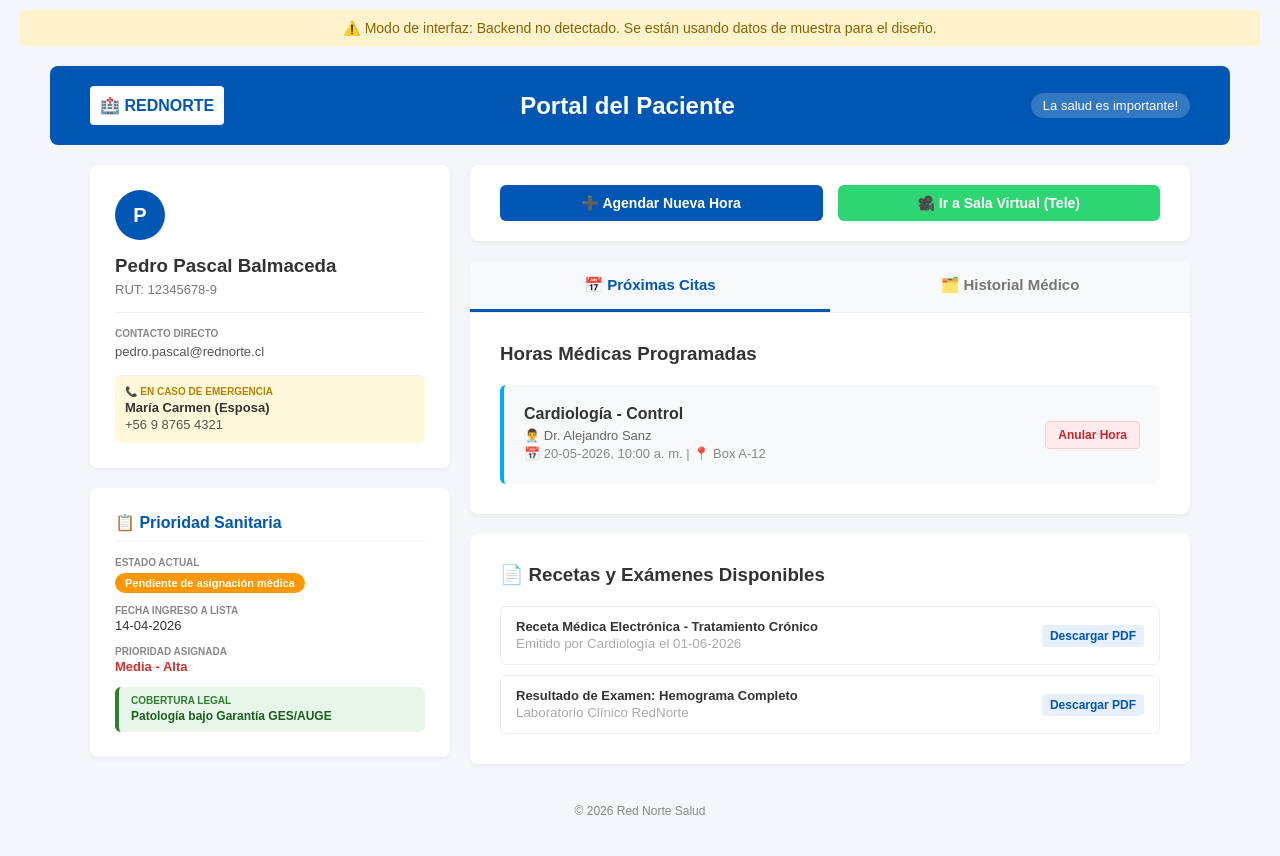
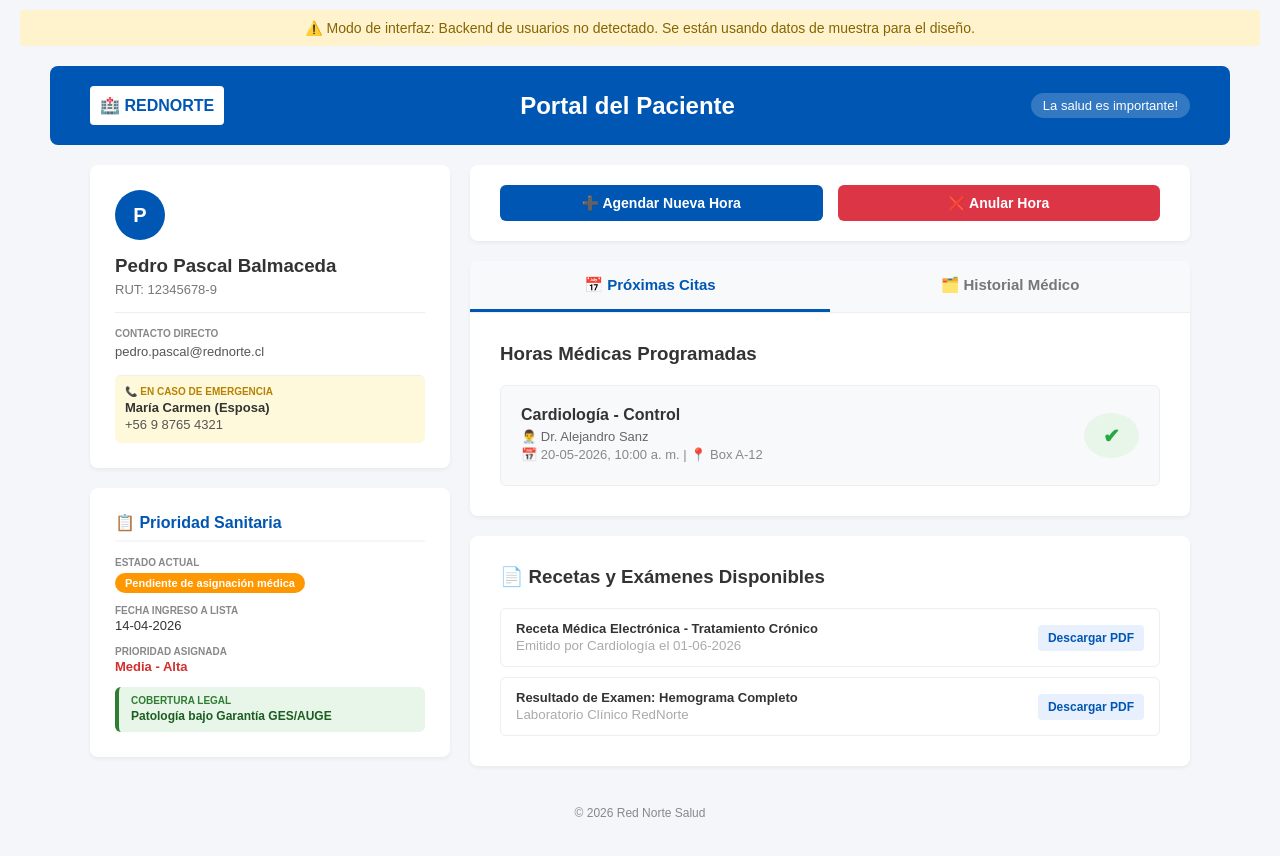
Before and after one commit to DoomedPlayer/RedNorte-Front, a React (Create React App) app: page / in a window 1280 px wide. Shown: the top 856 px of the page. Built offline with nearby package versions, Linux system fonts and the light colour scheme; no server answers.

Commit message:
ActualizacionFinalDashboard

```diff
--- a/src/views/DashboardView.jsx
+++ b/src/views/DashboardView.jsx
@@ -8,36 +8,59 @@ export default function DashboardView() {
     // Estados de la interfaz
     const [isModalOpen, setIsModalOpen] = useState(false);
     const [citaAnulada, setCitaAnulada] = useState(false);
-
-    // ESTADO DE PESTAÑAS: Controla si vemos las citas futuras o el historial
     const [activeTab, setActiveTab] = useState('proximas');
 
     const handleAgendarHora = () => {
         setIsModalOpen(true);
     };
 
-    const handleConfirmarReserva = (datosReserva) => {
+    // Conexión real al API Gateway -> Waitlist-Service
+    const handleConfirmarReserva = async (datosReserva) => {
         const payloadBackend = {
             rutPaciente: patient?.rut || '12345678-9',
             idEspecialidad: datosReserva.idEspecialidad,
             tipoAtencion: datosReserva.tipoAtencion
         };
 
-        console.log("Simulando envío al backend (Spring Boot):", payloadBackend);
-        alert("¡Su solicitud ha sido ingresada exitosamente a la lista de espera de RedNorte!");
-        setIsModalOpen(false);
+        try {
+            const response = await fetch('http://localhost:8080/api/espera/registrar', {
+                method: 'POST',
+                headers: {
+                    'Content-Type': 'application/json',
+                },
+                body: JSON.stringify(payloadBackend)
+            });
+
+            if (response.ok) {
+                const data = await response.json();
+                console.log("Guardado en BD:", data);
+                alert(`¡Éxito! Su solicitud fue ingresada a la lista de espera.\nPrioridad asignada: Nivel ${data.nivelPrioridad}`);
+                setIsModalOpen(false);
+            } else {
+                alert("Hubo un problema al registrar la solicitud en el servidor.");
+            }
+        } catch (err) {
+            console.error("Error de conexión:", err);
+            alert("No se pudo conectar con el servidor.");
+        }
     };
 
+    // Lógica para anular la hora desde el botón principal
     const handleAnularHora = (idCita) => {
-        const confirmar = window.confirm(`¿Está seguro de que desea anular la cita médica N° ${idCita}?`);
+        if (citaAnulada) {
+            alert("Esta cita ya se encuentra anulada.");
+            return;
+        }
+
+        const confirmar = window.confirm(`¿Está seguro de que desea anular su próxima cita médica?`);
         if (confirmar) {
             setCitaAnulada(true);
             alert("La cita ha sido liberada exitosamente.");
         }
     };
 
-    const handleTelemedicina = () => {
-        alert("Redirigiendo a la sala virtual de Fonendo / Teams institucional...");
+    const handleDescargarPDF = (nombreDoc) => {
+        alert(`Generando documento seguro: ${nombreDoc}...\nLa descarga comenzará en breve.`);
     };
 
     if (loading) {
@@ -53,7 +76,7 @@ export default function DashboardView() {
 
             {error && (
                 <div style={{ backgroundColor: '#fff3cd', color: '#856404', padding: '10px', textAlign: 'center', marginBottom: '15px', borderRadius: '4px', fontSize: '14px' }}>
-                    ⚠️ Modo de interfaz: Backend no detectado. Se están usando datos de muestra para el diseño.
+                    ⚠️ Modo de interfaz: Backend de usuarios no detectado. Se están usando datos de muestra para el diseño.
                 </div>
             )}
 
@@ -119,23 +142,36 @@ export default function DashboardView() {
                     </div>
                 </div>
 
-                {/* COLUMNA DERECHA: ACCIONES, CITAS Y DOCUMENTOS */}
+                {/* COLUMNA DERECHA: ACCIONES Y PESTAÑAS */}
                 <div style={{ display: 'flex', flexDirection: 'column', gap: '20px' }}>
 
-                    {/* Botones de acción rápida */}
+                    {/* BOTONERA ACCIONES RÁPIDAS MODIFICADA */}
                     <div style={{ backgroundColor: 'white', borderRadius: '8px', padding: '20px 30px', boxShadow: '0 2px 4px rgba(0,0,0,0.05)', display: 'flex', gap: '15px', flexWrap: 'wrap' }}>
                         <button onClick={handleAgendarHora} style={{ backgroundColor: '#0056b3', color: 'white', border: 'none', padding: '10px 20px', borderRadius: '6px', cursor: 'pointer', fontWeight: 'bold', fontSize: '14px', flex: '1', minWidth: '150px' }}>
                             ➕ Agendar Nueva Hora
                         </button>
-                        <button onClick={handleTelemedicina} style={{ backgroundColor: '#2ed573', color: 'white', border: 'none', padding: '10px 20px', borderRadius: '6px', cursor: 'pointer', fontWeight: 'bold', fontSize: '14px', flex: '1', minWidth: '150px' }}>
-                            🎥 Ir a Sala Virtual (Tele)
+                        <button
+                            onClick={() => handleAnularHora(101)}
+                            style={{
+                                backgroundColor: citaAnulada ? '#f8f9fa' : '#dc3545',
+                                color: citaAnulada ? '#adb5bd' : 'white',
+                                border: citaAnulada ? '1px solid #dee2e6' : 'none',
+                                padding: '10px 20px',
+                                borderRadius: '6px',
+                                cursor: citaAnulada ? 'not-allowed' : 'pointer',
+                                fontWeight: 'bold',
+                                fontSize: '14px',
+                                flex: '1',
+                                minWidth: '150px',
+                                transition: '0.2s'
+                            }}
+                            disabled={citaAnulada}
+                        >
+                            ❌ Anular Hora
                         </button>
                     </div>
 
-                    {/* CONTENEDOR DE PESTAÑAS (TABS) PARA CITAS */}
                     <div style={{ backgroundColor: 'white', borderRadius: '8px', padding: '0', boxShadow: '0 2px 4px rgba(0,0,0,0.05)', overflow: 'hidden' }}>
-
-                        {/* Cabecera de las Pestañas */}
                         <div style={{ display: 'flex', borderBottom: '1px solid #eee', backgroundColor: '#f8f9fa' }}>
                             <button
                                 onClick={() => setActiveTab('proximas')}
@@ -151,53 +187,68 @@ export default function DashboardView() {
                             </button>
                         </div>
 
-                        {/* Contenido Dinámico de las Pestañas */}
                         <div style={{ padding: '30px' }}>
-
-                            {/* PESTAÑA: PRÓXIMAS CITAS */}
                             {activeTab === 'proximas' && (
                                 <div>
                                     <h3 style={{ margin: '0 0 20px 0', color: '#333' }}>Horas Médicas Programadas</h3>
-                                    <div style={{ backgroundColor: citaAnulada ? '#f5f5f5' : '#f8f9fa', borderRadius: '6px', padding: '20px', borderLeft: citaAnulada ? '4px solid #9e9e9e' : '4px solid #00a8ff', display: 'flex', justifyContent: 'space-between', alignItems: 'center', opacity: citaAnulada ? 0.6 : 1 }}>
+                                    <div style={{
+                                        backgroundColor: citaAnulada ? '#fcfcfc' : '#f8f9fa',
+                                        borderRadius: '6px',
+                                        padding: '20px',
+                                        borderLeft: citaAnulada ? '4px solid #dc3545' : '4px solid #28a745',
+                                        display: 'flex',
+                                        justifyContent: 'space-between',
+                                        alignItems: 'center',
+                                        opacity: citaAnulada ? 0.6 : 1,
+                                        border: '1px solid #eee'
+                                    }}>
                                         <div>
                                             <h4 style={{ margin: '0 0 5px 0', color: citaAnulada ? '#777' : '#333', textDecoration: citaAnulada ? 'line-through' : 'none' }}>Cardiología - Control</h4>
                                             <p style={{ margin: '3px 0', color: '#666', fontSize: '13px' }}>👨‍⚕️ Dr. Alejandro Sanz</p>
                                             <p style={{ margin: '3px 0', color: '#888', fontSize: '13px' }}>📅 20-05-2026, 10:00 a. m. | 📍 Box A-12</p>
-                                            {citaAnulada && <span style={{ color: '#d32f2f', fontSize: '12px', fontWeight: 'bold' }}>CITA ANULADA POR EL PACIENTE</span>}
+                                            {citaAnulada && <span style={{ color: '#dc3545', fontSize: '12px', fontWeight: 'bold' }}>CITA ANULADA</span>}
                                         </div>
-                                        {!citaAnulada && (
-                                            <button onClick={() => handleAnularHora(101)} style={{ backgroundColor: '#ffebee', color: '#c62828', border: '1px solid #ffcdd2', padding: '6px 12px', borderRadius: '4px', cursor: 'pointer', fontSize: '12px', fontWeight: 'bold' }}>
-                                                Anular Hora
-                                            </button>
-                                        )}
+
+                                        {/* INDICADOR VISUAL DINÁMICO */}
+                                        <div style={{
+                                            backgroundColor: citaAnulada ? '#f8d7da' : '#e8f5e9',
+                                            padding: '10px 15px',
+                                            borderRadius: '50%',
+                                            display: 'flex',
+                                            justifyContent: 'center',
+                                            alignItems: 'center',
+                                            width: '25px',
+                                            height: '25px'
+                                        }}>
+                                            {citaAnulada ? (
+                                                <span style={{ color: '#dc3545', fontSize: '20px', fontWeight: 'bold' }} title="Anulada">✖</span>
+                                            ) : (
+                                                <span style={{ color: '#28a745', fontSize: '20px', fontWeight: 'bold' }} title="Confirmada">✔</span>
+                                            )}
+                                        </div>
                                     </div>
                                 </div>
                             )}
 
-                            {/* PESTAÑA: HISTORIAL MÉDICO */}
                             {activeTab === 'historial' && (
                                 <div style={{ display: 'flex', flexDirection: 'column', gap: '15px' }}>
                                     <h3 style={{ margin: '0 0 10px 0', color: '#333' }}>Atenciones Anteriores</h3>
-
-                                    {/* Item de Historial: Realizada */}
-                                    <div style={{ backgroundColor: '#fcfcfc', borderRadius: '6px', padding: '15px', borderLeft: '4px solid #2e7d32', border: '1px solid #eee' }}>
+                                    <div style={{ backgroundColor: '#fcfcfc', borderRadius: '6px', padding: '15px', borderLeft: '4px solid #28a745', border: '1px solid #eee' }}>
                                         <div style={{ display: 'flex', justifyContent: 'space-between', alignItems: 'center' }}>
                                             <div>
                                                 <h4 style={{ margin: '0 0 5px 0', color: '#333', fontSize: '14px' }}>Medicina General - Evaluación</h4>
                                                 <p style={{ margin: '0', color: '#888', fontSize: '12px' }}>📅 05-02-2026 | Dra. Camila Rojas</p>
                                             </div>
-                                            <span style={{ backgroundColor: '#e8f5e9', color: '#2e7d32', padding: '4px 8px', borderRadius: '4px', fontSize: '11px', fontWeight: 'bold' }}>✔ Asistió</span>
+                                            <span style={{ backgroundColor: '#e8f5e9', color: '#28a745', padding: '4px 8px', borderRadius: '4px', fontSize: '11px', fontWeight: 'bold' }}>✔ Asistió</span>
                                         </div>
                                     </div>
-
-                                    {/* Item de Historial: Inasistencia */}
-                                    <div style={{ backgroundColor: '#fcfcfc', borderRadius: '6px', padding: '15px', borderLeft: '4px solid #c62828', border: '1px solid #eee' }}>
+                                    <div style={{ backgroundColor: '#fcfcfc', borderRadius: '6px', padding: '15px', borderLeft: '4px solid #dc3545', border: '1px solid #eee' }}>
                                         <div style={{ display: 'flex', justifyContent: 'space-between', alignItems: 'center' }}>
                                             <div>
                                                 <h4 style={{ margin: '0 0 5px 0', color: '#333', fontSize: '14px' }}>Traumatología - Procedimiento</h4>
                                                 <p style={{ margin: '0', color: '#888', fontSize: '12px' }}>📅 15-11-2025 | Dr. Luis Torres</p>
                                             </div>
-                                            <span style={{ backgroundColor: '#ffebee', color: '#c62828', padding: '4px 8px', borderRadius: '4px', fontSize: '11px', fontWeight: 'bold' }}>✖ No Asistió</span>
+                                            <span style={{ backgroundColor: '#f8d7da', color: '#dc3545', padding: '4px 8px', borderRadius: '4px', fontSize: '11px', fontWeight: 'bold' }}>✖ No Asistió</span>
                                         </div>
                                     </div>
                                 </div>
@@ -205,7 +256,6 @@ export default function DashboardView() {
                         </div>
                     </div>
 
-                    {/* SECCIÓN DOCUMENTOS CLÍNICOS (Siempre Visible Abajo) */}
                     <div style={{ backgroundColor: 'white', borderRadius: '8px', padding: '30px', boxShadow: '0 2px 4px rgba(0,0,0,0.05)' }}>
                         <h3 style={{ margin: '0 0 20px 0', color: '#333' }}>📄 Recetas y Exámenes Disponibles</h3>
                         <div style={{ display: 'flex', flexDirection: 'column', gap: '10px' }}>
@@ -214,14 +264,18 @@ export default function DashboardView() {
                                     <span style={{ fontWeight: 'bold', display: 'block', fontSize: '13px', color: '#333' }}>Receta Médica Electrónica - Tratamiento Crónico</span>
                                     <small style={{ color: '#aaa' }}>Emitido por Cardiología el 01-06-2026</small>
                                 </div>
-                                <span style={{ color: '#0056b3', fontSize: '12px', fontWeight: 'bold', backgroundColor: '#e8f0fe', padding: '4px 8px', borderRadius: '4px', cursor: 'pointer' }}>Descargar PDF</span>
+                                <button onClick={() => handleDescargarPDF('Receta Médica - Tratamiento Crónico.pdf')} style={{ color: '#0056b3', fontSize: '12px', fontWeight: 'bold', backgroundColor: '#e8f0fe', border: 'none', padding: '6px 10px', borderRadius: '4px', cursor: 'pointer', transition: 'background-color 0.2s' }}>
+                                    Descargar PDF
+                                </button>
                             </div>
                             <div style={{ display: 'flex', justifyContent: 'space-between', alignItems: 'center', padding: '12px 15px', border: '1px solid #eee', borderRadius: '6px' }}>
                                 <div>
                                     <span style={{ fontWeight: 'bold', display: 'block', fontSize: '13px', color: '#333' }}>Resultado de Examen: Hemograma Completo</span>
                                     <small style={{ color: '#aaa' }}>Laboratorio Clínico RedNorte</small>
                                 </div>
-                                <span style={{ color: '#0056b3', fontSize: '12px', fontWeight: 'bold', backgroundColor: '#e8f0fe', padding: '4px 8px', borderRadius: '4px', cursor: 'pointer' }}>Descargar PDF</span>
+                                <button onClick={() => handleDescargarPDF('Resultado Examen - Hemograma.pdf')} style={{ color: '#0056b3', fontSize: '12px', fontWeight: 'bold', backgroundColor: '#e8f0fe', border: 'none', padding: '6px 10px', borderRadius: '4px', cursor: 'pointer', transition: 'background-color 0.2s' }}>
+                                    Descargar PDF
+                                </button>
                             </div>
                         </div>
                     </div>
```
